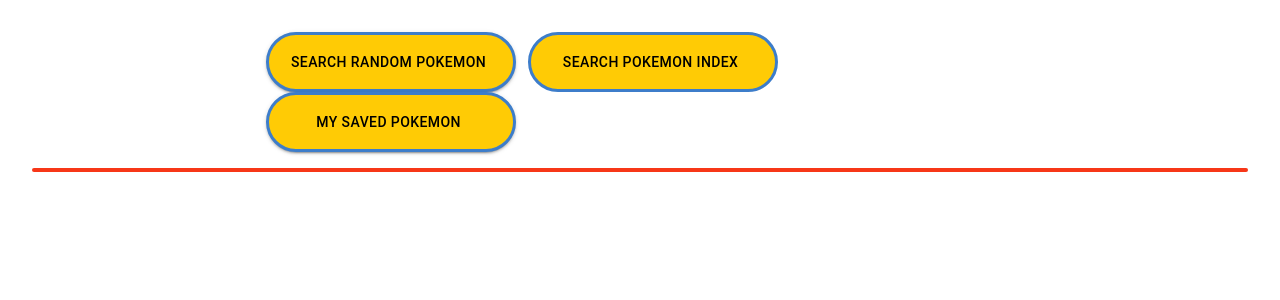
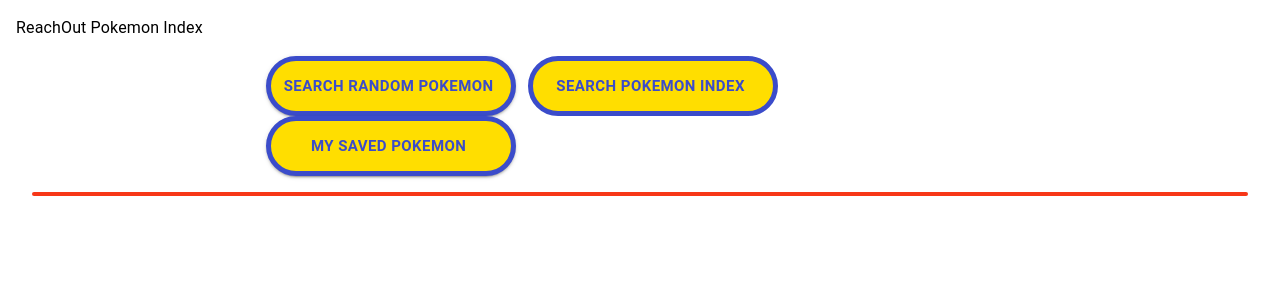
Before and after one commit to benl798/ReachOut-Tech-Test, a React (Create React App) app: page / in a window 1280 px wide. Shown: the top 300 px of the page. Built offline with nearby package versions, Linux system fonts and the light colour scheme.

Commit message:
Additional styling changes

```diff
--- a/src/App.js
+++ b/src/App.js
@@ -1,15 +1,16 @@
 import React, { useState } from "react";
 import { makeStyles } from "@material-ui/styles";
-import { TextField, Button } from "@material-ui/core";
 import PokemonCard from "./Components/PokemonCard";
 import SavedPokemonCards from "./Components/SavedPokemonCards";
 import Buttons from "./Components/Buttons";
 import Divider from "@material-ui/core/Divider";
+import Typography from "@material-ui/core/Typography";
 import "./App.css";
 
 const useStyles = makeStyles({
   root: {
     margin: "1rem",
+    fontWeight: 600
   },
   button: {
     border: "1px solid red",
@@ -28,16 +29,14 @@
 const App = () => {
   const classes = useStyles();
   const [loading, setLoading] = useState(false);
-  const [searchedPokemon, setSearchedPokemon] = useState("");
-  const axios = require("axios");
   const [displayedPokemonStats, setDisplayedPokemonStats] = useState({});
-  const [savedPokemon, setSavedPokemon] = useState([]);
   const [displaySavedImages, setDisplaySavedImages] = useState(false);
 
   if (loading) return <h1>Loading Pokemon Index...</h1>;
 
   return (
     <div className={classes.root}>
+      <Typography>ReachOut Pokemon Index</Typography>
       <Buttons
         setDisplayedPokemonStats={setDisplayedPokemonStats}
         setDisplaySavedImages={setDisplaySavedImages}
--- a/src/Components/Buttons.js
+++ b/src/Components/Buttons.js
@@ -22,13 +22,16 @@
     borderRadius: 50,
     alignItems: "center",
     justifyContent: "center",
-    background: "rgb(255, 203, 5)",
+    border: "5px solid #3B4CCA",
+    background: "#FFDE00",
     "&:hover": {
-      background: "rgb(199, 160, 8)",
-      border: "3px solid rgb(60, 90, 166)",
+      background: "#B3A125",
+      border: "5px solid rgb(60, 90, 166)",
     },
-    border: "3px solid rgb(61,125,202)",
-    color: "black",
+    color: "#3B4CCA",
+    fontWeight: 600,
+    fontSize: 15,
+    lineHeight: 1.25
   },
 });
 
--- a/src/Components/Card.js
+++ b/src/Components/Card.js
@@ -7,8 +7,7 @@
 import IconButton from "@material-ui/core/IconButton";
 import MergeTypeIcon from "@material-ui/icons/MergeType";
 import Divider from "@material-ui/core/Divider";
-import Typography from '@material-ui/core/Typography';
-
+import Typography from "@material-ui/core/Typography";
 
 const useStyles = makeStyles({
   card: {
@@ -19,7 +18,7 @@
     alignContent: "center",
     border: "5px solid black",
     textTransform: "uppercase",
-    marginTop: '1rem'
+    marginTop: "1rem",
   },
   upperContainer: {
     height: "100px",
@@ -47,19 +46,31 @@
   types: {
     margin: "5px",
     backgroundColor: "#F73718",
-    border: '3px solid #CC0000',
+    border: "3px solid #CC0000",
     padding: 5,
     fontSize: 15,
   },
   header: {
     fontSize: 20,
     margin: 0,
-    paddingTop: 10
+    paddingTop: 10,
+  },
+  name: {
+    paddingBottom: 10,
+  },
+  hp: {
+    marginLeft: 5,
+    border: "3px solid #CC0000",
+    color: 'white',
+    background: 'black',
+    fontWeight: 600
   }
 });
 
 const Card = ({ pokemon }) => {
   const classes = useStyles();
+
+  console.log(pokemon.hp.base_stat);
 
   return (
     <div className={classes.card}>
@@ -74,7 +85,10 @@
         </div>
       </div>
       <div className={classes.lowerContainer}>
-        <Typography>{pokemon.name}</Typography>
+        <Typography className={classes.name}>
+          {pokemon.name}
+          <Chip className={classes.hp} label={`HP: ${pokemon.hp.base_stat}`} />
+        </Typography>
         <Divider variant="middle" />
         <Typography className={classes.header}>Types</Typography>
         <div className={classes.pillContainer}>
--- a/src/Components/PokemonCard.js
+++ b/src/Components/PokemonCard.js
@@ -15,6 +15,8 @@
   if (!displayedPokemon || Object.keys(displayedPokemon).length === 0)
     return null;
 
+    console.log(displayedPokemon);
+
   // remove liked icon from displayCard if removed in state
   // remove from state object if unliked
 
@@ -30,6 +32,7 @@
         image: displayedPokemon.sprites.front_default,
         types: displayedPokemon.types,
         abilities: displayedPokemon.abilities,
+        hp: displayedPokemon.stats[0],
         id: nanoid(),
       })
     );
@@ -53,11 +56,6 @@
           <FavoriteBorderIcon />
         </IconButton>
       )}
-      <h1>{displayedPokemon.name}</h1>
-      {displayedPokemon.types.map((type) => (
-        <div>{type.type.name}</div>
-      ))}
-      <img src={displayedPokemon.sprites.front_default} alt="Pokemon sprite" />
     </div>
   );
 };
```
